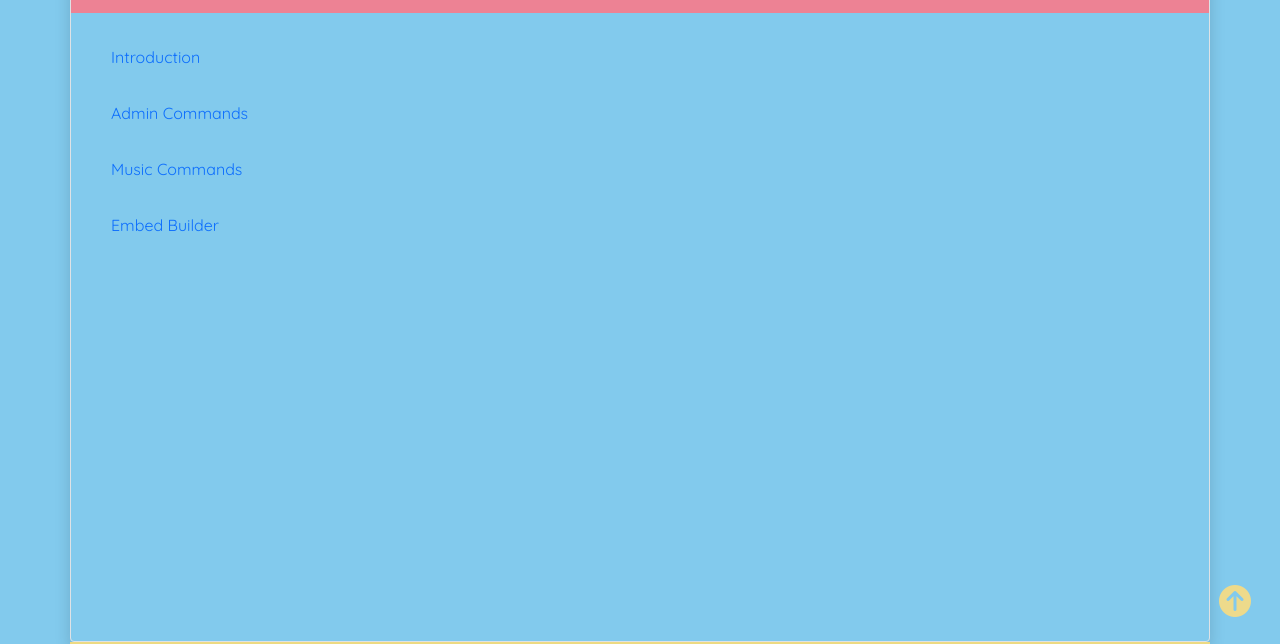
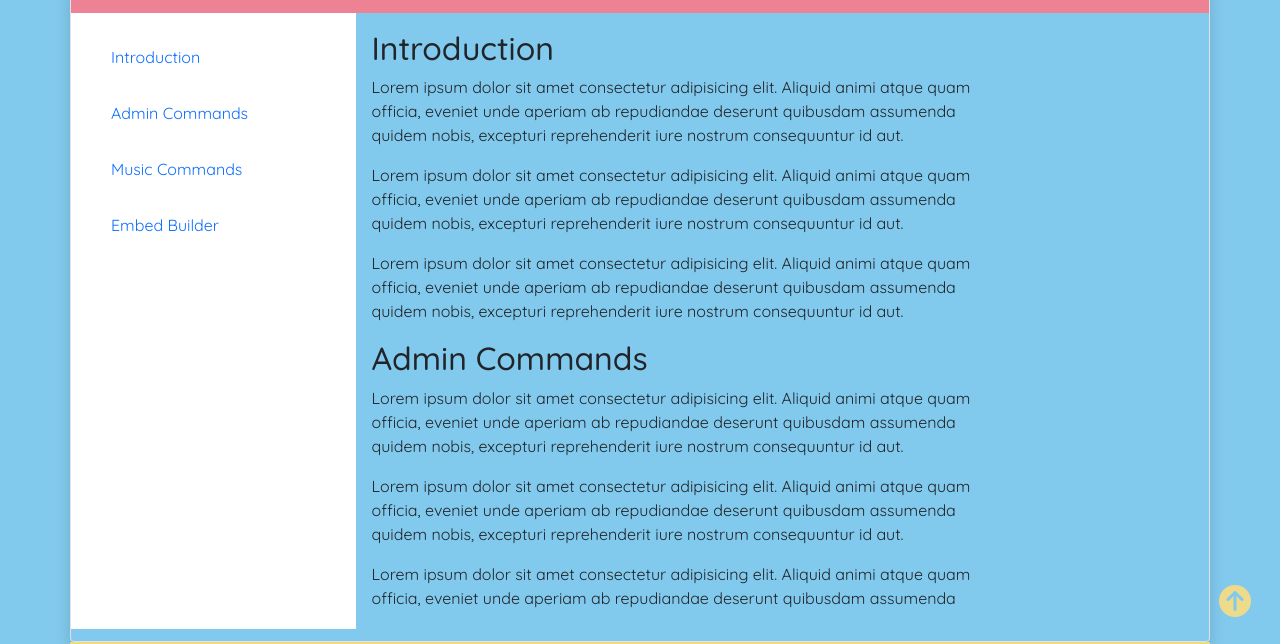
Before and after one commit to cherylii/AkinaBot, a plain HTML site: page html/docs.html in a window 1280 px wide. Shown: the part 158-802 px from the top of the page. Drawn offline with nearby package versions, Linux system fonts and the light colour scheme.

Commit message:
Added minor fixes and added scrollable area to documentation

```diff
--- a/html/docs.html
+++ b/html/docs.html
@@ -18,7 +18,8 @@
         <section class='bg-red'>
             <ul class="nav row justify-content-md-between align-content-end">
                 <div class="col-md-6">
-                    <li class="btn nav-item p-3 mx-4"><a class='text-decoration-none white' href='../index.html'>Home</a></li>
+                    <li class="btn nav-item p-3 mx-4"><a class='text-decoration-none white'
+                            href='../index.html'>Home</a></li>
                 </div>
                 <div class="col-md-6 d-flex justify-content-md-end">
                     <li class="btn nav-item p-3 mx-4"><a class='text-decoration-none white' href='#'>Docs</a></li>
@@ -38,27 +39,102 @@
         </header>
 
 
-        <section class="row">
+        <section class="d-flex">
             <!-- Side Bar -->
-            <div class="col-md-3 ">
+            <div class="col-md-3 bg-white">
                 <ul class="navbar justify-content-start list-unstyled p-3">
                     <li class="nav-item p-2">
-                        <a class="nav-link" href="#">Introduction</a>
+                        <a class="nav-link" href="#introduction">Introduction</a>
                     </li>
                     <li class="nav-item p-2">
-                        <a class="nav-link" href="#">Admin Commands</a>
+                        <a class="nav-link" href="#Admin">Admin Commands</a>
                     </li>
                     <li class="nav-item p-2">
-                        <a class="nav-link" href="#">Music Commands</a>
+                        <a class="nav-link" href="#Music">Music Commands</a>
                     </li>
                     <li class="nav-item p-2">
-                        <a class="nav-link" href="#">Embed Builder</a>
+                        <a class="nav-link" href="#Embed">Embed Builder</a>
                     </li>
                 </ul>
             </div>
 
             <div class="col-md-7">
+                <section class='p-3 scrollbar-hidden mb-3' data-spy="scroll" data-target=".navbar" data-offset="50" style="overflow-y: auto; height: 75vh; width: 100%;">
+                    <article id="introduction">
+                        <h2>Introduction</h2>
+                        <p>
+                            Lorem ipsum dolor sit amet consectetur adipisicing elit. Aliquid animi atque quam officia,
+                            eveniet unde aperiam ab repudiandae deserunt quibusdam assumenda quidem nobis, excepturi
+                            reprehenderit iure nostrum consequuntur id aut.
+                        </p>
+                        <p>
+                            Lorem ipsum dolor sit amet consectetur adipisicing elit. Aliquid animi atque quam officia,
+                            eveniet unde aperiam ab repudiandae deserunt quibusdam assumenda quidem nobis, excepturi
+                            reprehenderit iure nostrum consequuntur id aut.
+                        </p>
+                        <p>
+                            Lorem ipsum dolor sit amet consectetur adipisicing elit. Aliquid animi atque quam officia,
+                            eveniet unde aperiam ab repudiandae deserunt quibusdam assumenda quidem nobis, excepturi
+                            reprehenderit iure nostrum consequuntur id aut.
+                        </p>
+                    </article>
+                    <article id="Admin">
+                        <h2>Admin Commands</h2>
+                        <p>
+                            Lorem ipsum dolor sit amet consectetur adipisicing elit. Aliquid animi atque quam officia,
+                            eveniet unde aperiam ab repudiandae deserunt quibusdam assumenda quidem nobis, excepturi
+                            reprehenderit iure nostrum consequuntur id aut.
+                        </p>
+                        <p>
+                            Lorem ipsum dolor sit amet consectetur adipisicing elit. Aliquid animi atque quam officia,
+                            eveniet unde aperiam ab repudiandae deserunt quibusdam assumenda quidem nobis, excepturi
+                            reprehenderit iure nostrum consequuntur id aut.
+                        </p>
+                        <p>
+                            Lorem ipsum dolor sit amet consectetur adipisicing elit. Aliquid animi atque quam officia,
+                            eveniet unde aperiam ab repudiandae deserunt quibusdam assumenda quidem nobis, excepturi
+                            reprehenderit iure nostrum consequuntur id aut.
+                        </p>
+                    </article>
+                    <article id="Music">
+                        <h2>Music Commands</h2>
+                        <p>
+                            Lorem ipsum dolor sit amet consectetur adipisicing elit. Aliquid animi atque quam officia,
+                            eveniet unde aperiam ab repudiandae deserunt quibusdam assumenda quidem nobis, excepturi
+                            reprehenderit iure nostrum consequuntur id aut.
+                        </p>
+                        <p>
+                            Lorem ipsum dolor sit amet consectetur adipisicing elit. Aliquid animi atque quam officia,
+                            eveniet unde aperiam ab repudiandae deserunt quibusdam assumenda quidem nobis, excepturi
+                            reprehenderit iure nostrum consequuntur id aut.
+                        </p>
+                        <p>
+                            Lorem ipsum dolor sit amet consectetur adipisicing elit. Aliquid animi atque quam officia,
+                            eveniet unde aperiam ab repudiandae deserunt quibusdam assumenda quidem nobis, excepturi
+                            reprehenderit iure nostrum consequuntur id aut.
+                        </p>
+                    </article>
+                    <article id="Embed">
+                        <h2>Embed Commands</h2>
+                        <p>
+                            Lorem ipsum dolor sit amet consectetur adipisicing elit. Aliquid animi atque quam officia,
+                            eveniet unde aperiam ab repudiandae deserunt quibusdam assumenda quidem nobis, excepturi
+                            reprehenderit iure nostrum consequuntur id aut.
+                        </p>
+                        <p>
+                            Lorem ipsum dolor sit amet consectetur adipisicing elit. Aliquid animi atque quam officia,
+                            eveniet unde aperiam ab repudiandae deserunt quibusdam assumenda quidem nobis, excepturi
+                            reprehenderit iure nostrum consequuntur id aut.
+                        </p>
+                        <p>
+                            Lorem ipsum dolor sit amet consectetur adipisicing elit. Aliquid animi atque quam officia,
+                            eveniet unde aperiam ab repudiandae deserunt quibusdam assumenda quidem nobis, excepturi
+                            reprehenderit iure nostrum consequuntur id aut.
+                        </p>
+                    </article>
 
+                    <article></article>
+                </section>
             </div>
         </section>
 
@@ -77,7 +153,7 @@
         <section class="row text-secondary">
             <div class="col-md-4">
                 <ul class='list-unstyled'>
-                    <li class='' style='font-size: 3rem; color: #000505;'><strong>AKINA Bot</strong></li>
+                    <a href="https://github.com/faythlii/AkinaBot" target='_blank' class='text-decoration-none'><li class='' style='font-size: 3rem; color: #000505;'><strong>AKINA Bot</strong></li></a>
                     <li></li>
                 </ul>
             </div>
--- a/style.css
+++ b/style.css
@@ -1,8 +1,6 @@
-
 @import url('https://fonts.googleapis.com/css2?family=Quicksand:wght@300;400;500&display=swap');
-
-*{
-    font-family: Quicksand ;
+* {
+    font-family: Quicksand;
 }
 
 .blue {
@@ -67,7 +65,6 @@
     position: relative;
 }
 
-
 .main {
     min-width: 600px;
     height: 100vh;
@@ -84,6 +81,20 @@
     text-decoration: none;
 }
 
-.tech-stack:hover{
+.tech-stack:hover {
     background-color: lightblue;
 }
+
+/* Hide scrollbar for Chrome, Safari and Opera */
+
+.scrollbar-hidden::-webkit-scrollbar {
+    display: none;
+}
+
+/* Hide scrollbar for IE, Edge add Firefox */
+
+.scrollbar-hidden {
+    -ms-overflow-style: none;
+    scrollbar-width: none;
+    /* Firefox */
+}
```
Also changed, not shown: index.html (+3 -1 lines).
